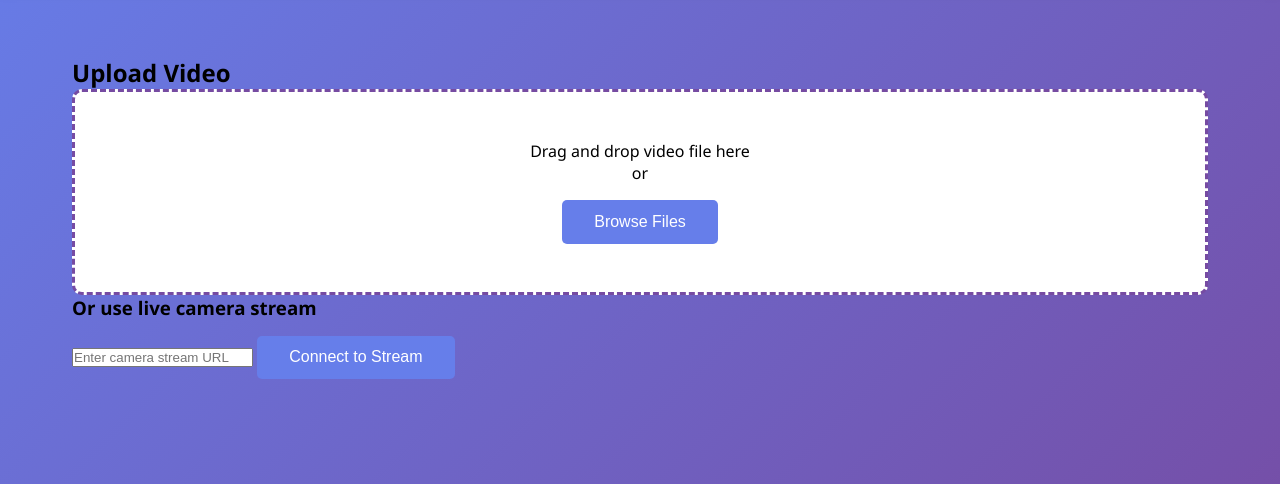
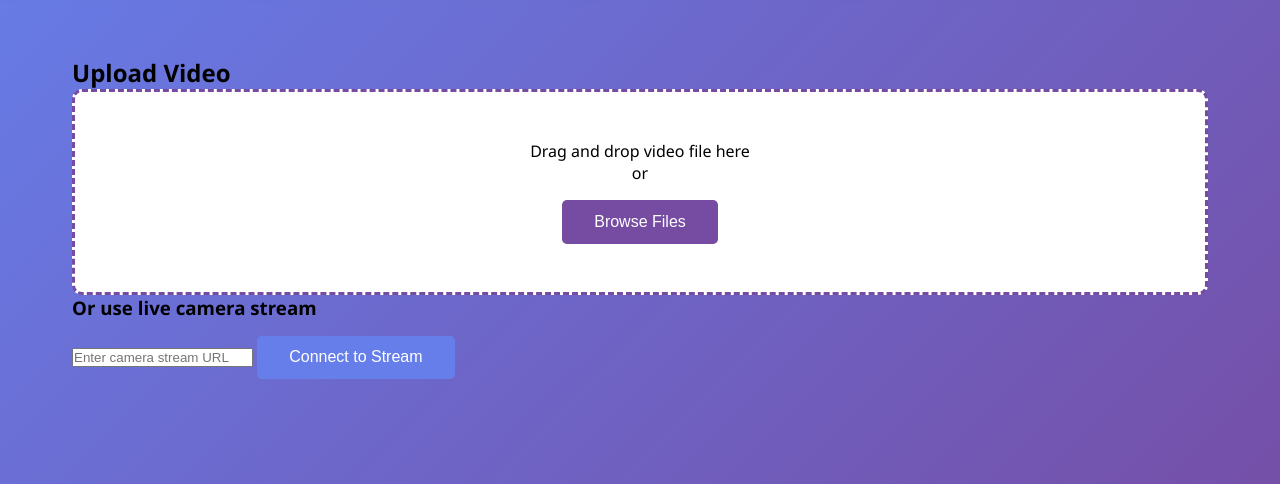
Before and after one commit to Corvin-Negyed/parking-slot-detection, a Flask app: page / in a window 1280 px wide, with the pointer over the restyled element. Shown: the part 137-621 px from the top of the page. Run offline with Flask 3, Linux system fonts and the light colour scheme.

Commit message:
Add button hover effect

```diff
--- a/static/style.css
+++ b/static/style.css
@@ -49,3 +49,7 @@ button {
     margin-top: 1rem;
     transition: background 0.3s ease;
 }
+
+button:hover {
+    background: #764ba2;
+}
```
